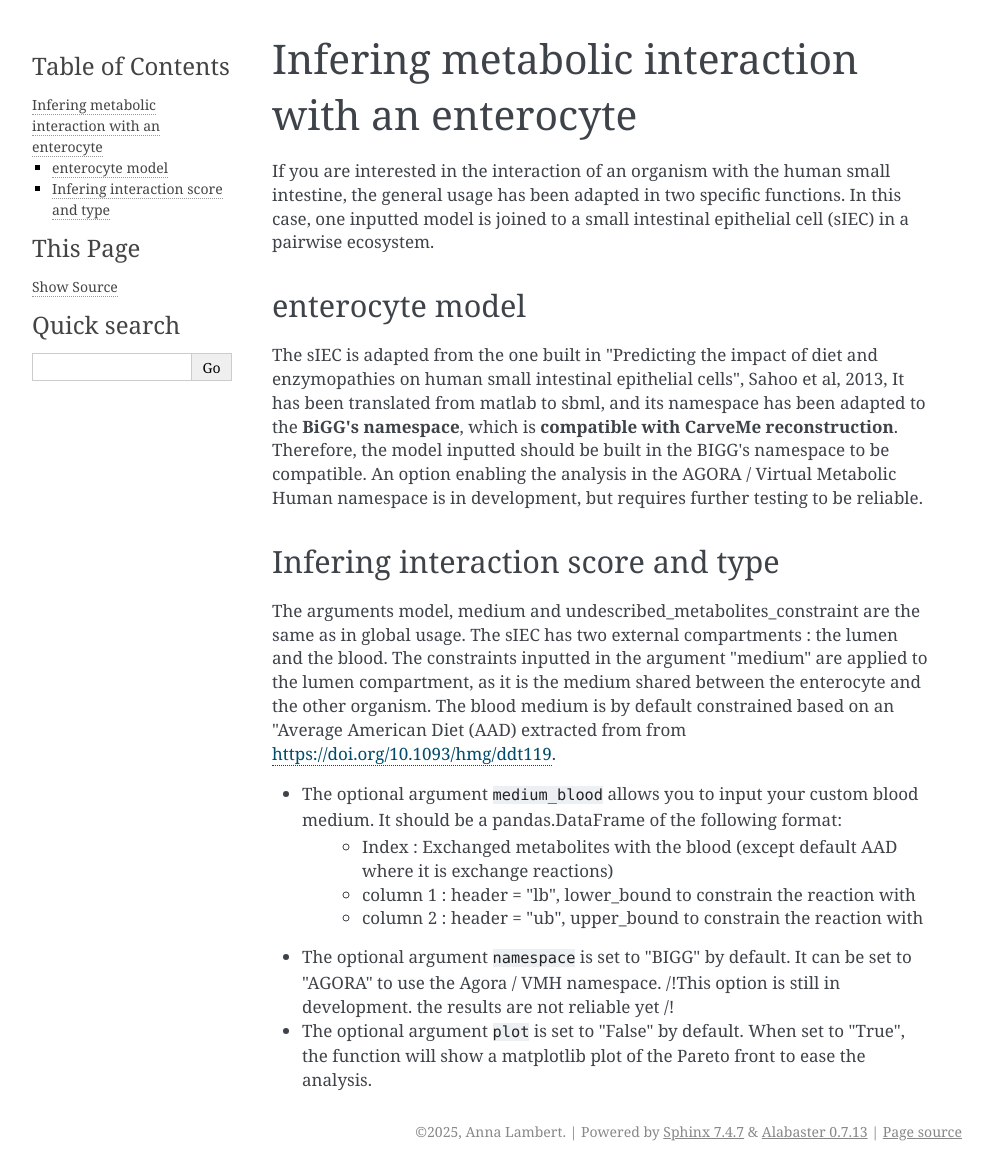
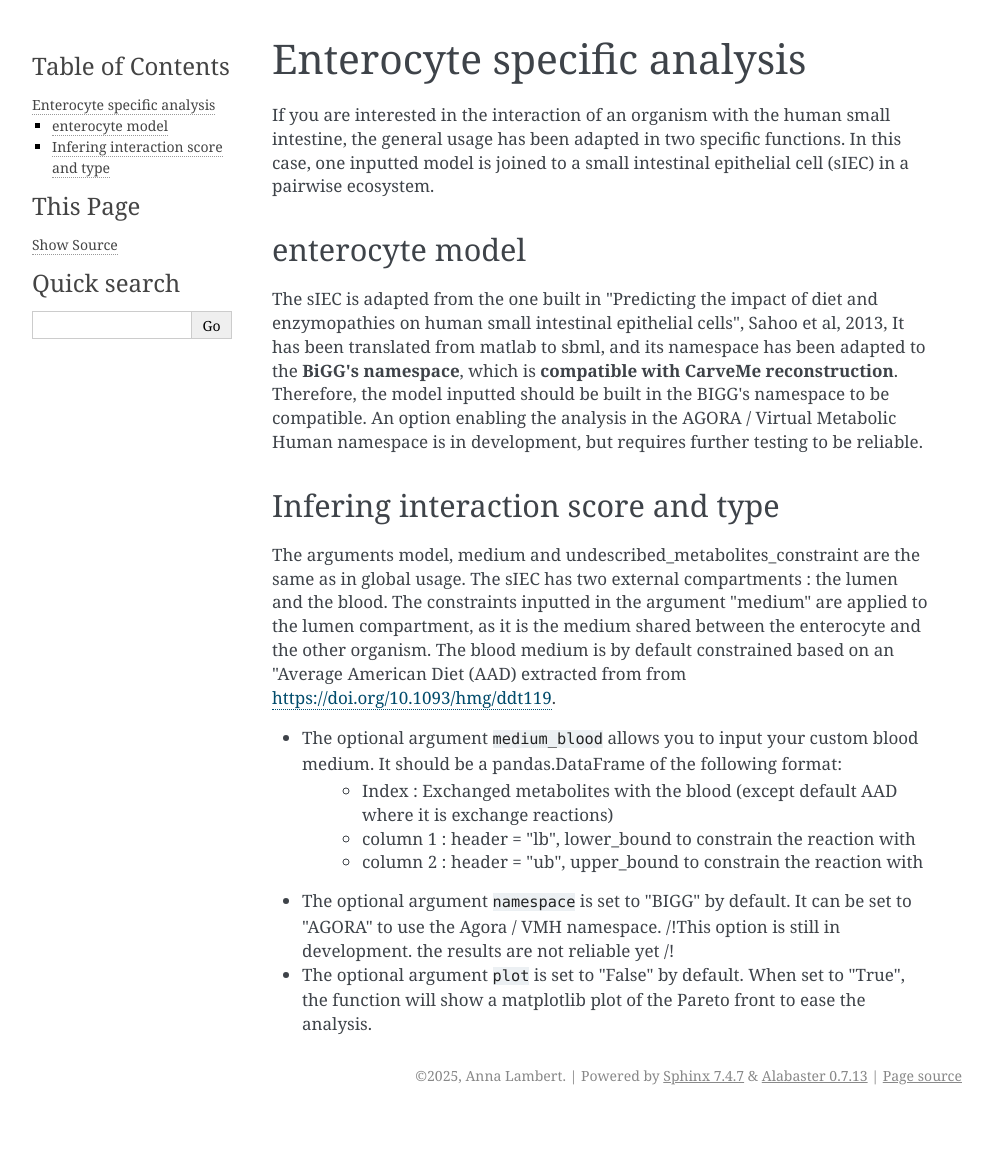
Before and after one commit to Anna-cell/mimeco, a Sphinx documentation site: the page built from doc/enterocyte_specific_analysis.rst, in a window 1280 px wide. Shown: the whole page, without its empty margins (148-1141 px from the left). Built offline with Sphinx 7.4.7, drawn with Linux system fonts in a browser that asks for light colours; after the commit the page ends 1115 px from its top, so only the background shows below that.

Commit message:
update documentation

```diff
--- a/doc/enterocyte_specific_analysis.rst
+++ b/doc/enterocyte_specific_analysis.rst
@@ -1,5 +1,5 @@
-Infering metabolic interaction with an enterocyte
-=================================================
+Enterocyte specific analysis
+============================
 
 If you are interested in the interaction of an organism with the human small intestine, the general usage has been adapted in two specific functions.
 In this case, one inputted model is joined to a small intestinal epithelial cell (sIEC) in a pairwise ecosystem.
@@ -20,4 +20,5 @@ The sIEC has two external compartments : the lumen and the blood. The constraint
    - column 2 : header = "ub", upper_bound to constrain the reaction with
 
 * The optional argument ``namespace`` is set to "BIGG" by default. It can be set to "AGORA" to use the Agora / VMH namespace. /!\ This option is still in development. the results are not reliable yet /!\
+
 * The optional argument ``plot`` is set to "False" by default. When set to "True", the function will show a matplotlib plot of the Pareto front to ease the analysis.
--- a/doc/global_usage.rst
+++ b/doc/global_usage.rst
@@ -1,5 +1,5 @@
 Global usage
-=======
+============
 
 Models and medium formats
 -------------------------
@@ -87,8 +87,10 @@ In other words, **exchanged metabolites favoring model2's objective** (usually,
 In addition to the precedently described inputs, this function necessitates the following elements :
 
 * ``solver`` : solver that you use (advised : "cplex" or "gurobi")
+
 * ``model1_biomass_id`` : id (str) of the reaction used as objective in model1 (if the objective coefficient is not null for several
   reactions then a new reaction must be built to constrain the model to a given objective value through its flux)
+
 * ``model2_biomass_id`` : id (str) of the reaction used as objective in model2 (if the objective coefficient is not null for several
   reactions then a new reaction must be built to constrain the model to a given objective value through its flux)
 
@@ -113,7 +115,9 @@ Options
 ~~~~~~~
 
 * The optional argument ``plot`` is set to "False" by default. When set to "True", the function will show matplotlib plots of the exchanges of crossfed metabolites along the Pareto front. See <Practical example> for illustration.
+
 * The optional argument ``sample_size`` is set to "1000" by default. It is the amount of solutions sampled along the Pareto front, on which the crossfeeding analysis depends.
+
 * The optional argument ``retrieve_data`` is set to "False" by default. When set to "True", the function returns two variables : the potential_crossfeeding dictionnary and relevant data in the form of a pandas.DataFrame. This dataFrame contains the flux of exchange reactions of interest in each sampled solution on the Pareto front. Reactions of interest are exchange reaction for a metabolite predicted as crossfed in both organisms.
 
 .. code-block:: python
```
